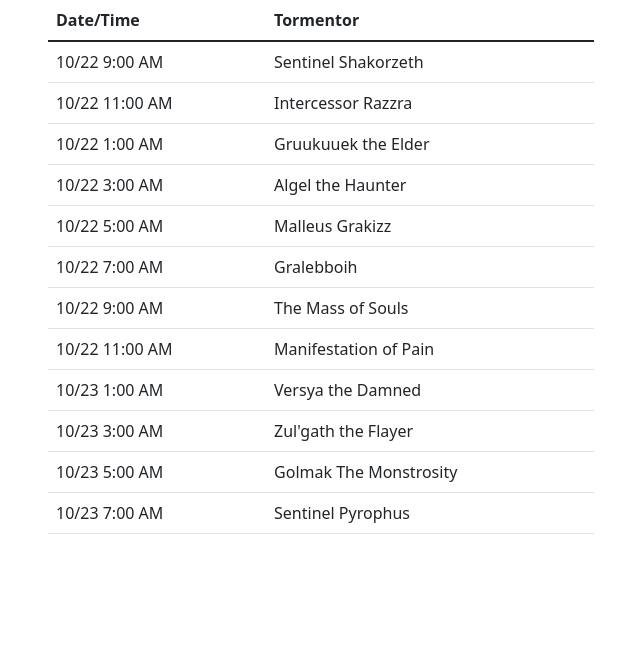
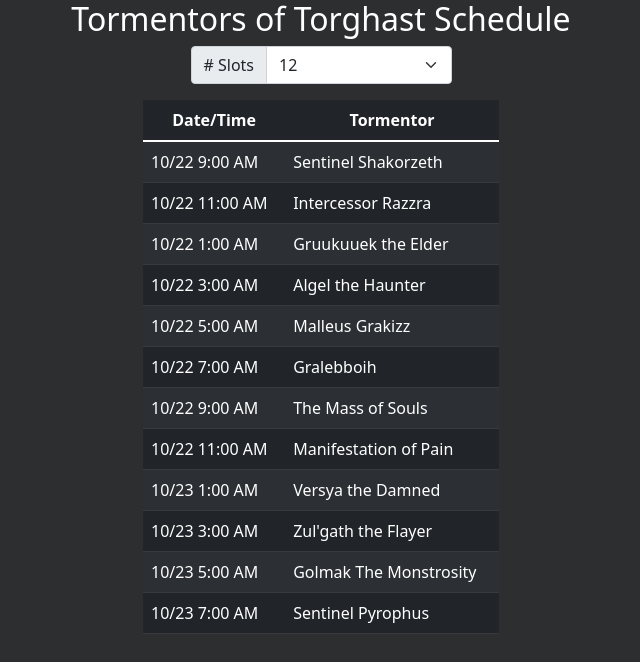
Before and after one commit to Markiv3/markiv3.github.io, a plain HTML site: page index.html in a window 1280 px wide. Shown: the whole page, without its empty margins (319-959 px from the left). Drawn offline with nearby package versions, Linux system fonts and the light colour scheme.

Commit message:
Add # slots selector

```diff
--- a/index.html
+++ b/index.html
@@ -11,14 +11,37 @@
     <script src="https://cdn.jsdelivr.net/npm/bootstrap@5.1.3/dist/js/bootstrap.bundle.min.js" integrity="sha384-ka7Sk0Gln4gmtz2MlQnikT1wXgYsOg+OMhuP+IlRH9sENBO0LRn5q+8nbTov4+1p" crossorigin="anonymous"></script>
     <script src="js/bootstrap-timepicker/js/bootstrap-timepicker.min.js"></script>
     <style>
-
+        body {
+            background-color: #2c2e30;
+        }
+        h2#t-title {
+            color: #fff;
+        }
+        table#tormentors thead th {
+            text-align: center;
+        }
     </style>
 </head>
 <body>
+
     <div id='content' class='container'>
         <div class='row'>
-            <div class='col-6 mx-auto'>
-                <table class="table" id='tormentors'>
+            <h2 id='t-title' class='text-center'>Tormentors of Torghast Schedule</h2>
+        </div>
+        <div class='row justify-content-center'>
+            <div class='col-3'>
+                <div class="input-group mb-3">
+                    <label class="input-group-text" for="slotselect"># Slots</label>
+                    <select class="form-select" id="slotselect">
+                      <option selected>12</option>
+                    </select>
+                  </div>
+            </div>
+        </div>
+
+        <div class='row'>
+            <div class='col-4 mx-auto'>
+                <table class="table table-dark table-striped table-hover" id='tormentors'>
                     <thead>
                         <tr>
                             <th scole='col'>Date/Time</th>
@@ -30,7 +53,6 @@
                 </table>
             </div>
         </div>
-
     </div>
     <script>
         function toBossIndex(now, next){
@@ -41,15 +63,31 @@
                 return false;
             }
         }
-
+        var start = new Date(2021,9,22,1,0,0,0);
         var boss = {4:'Kazj The Sentinel', 6:'Promathiz', 8:'Sentinel Shakorzeth', 10:'Intercessor Razzra', 12:'Gruukuuek the Elder', 14:'Algel the Haunter', 16:'Malleus Grakizz', 18:'Gralebboih',
                     20:'The Mass of Souls', 22:'Manifestation of Pain', 24:'Versya the Damned', 26:'Zul\'gath the Flayer', 28:'Golmak The Monstrosity', 0:'Sentinel Pyrophus', 2:'Mugrem the Soul Devourer'};
+        $(document).ready(function(){
+            var w = 13;
+            for(let i = 0; i+w <= 24; i++){
+                $('#slotselect').append('<option>'+(w+i)+'</option>');
+            }
+
+
             for(const p in boss){
                 $('#boss-select').append("<option value='"+p+"'>"+boss[p]+"</option>");
             }
             var start = new Date(2021,9,22,1,0,0,0);
-        $('#next-time').timepicker();
 
+            updateTormentors(start, 12, boss);
+        });
+
+        $('#slotselect').change(function(){
+            var weeks = $('#slotselect').val();
+            $('#tormentors tbody').empty();
+            updateTormentors(start, parseInt(weeks), boss);
+        });
+
+        function updateTormentors(start, num, boss){
             var now = new Date();
             now.setHours(now.getHours(), 0, 0,0);
             var next = new Date();
@@ -71,10 +109,11 @@
             var diff = next.valueOf()-start.valueOf();
             var nextBoss = toBossIndex(start, next);
             var nBoss = next;
-        for(let i = 0; i < 12; i++){
+            for(let i = 0; i < num; i++){
                 let bindex = nextBoss%30;
                 if(i > 0){
                     let h = nBoss.getUTCHours();
+                    // Next Day
                     if(h + 2 > 23){
                         nBoss.setUTCDate(nBoss.getUTCDate() + 1);
                         nBoss.setUTCHours((h+2)%24);
@@ -91,6 +130,7 @@
                 $('#tormentors tbody').append('<tr><td>'+btime+'</td><td>'+boss[bindex]+'</td></tr>');
                 nextBoss += 2;
             }
+        }
     </script>
 </body>
 
```
Lines whose indentation alone changed are shown as unchanged.
